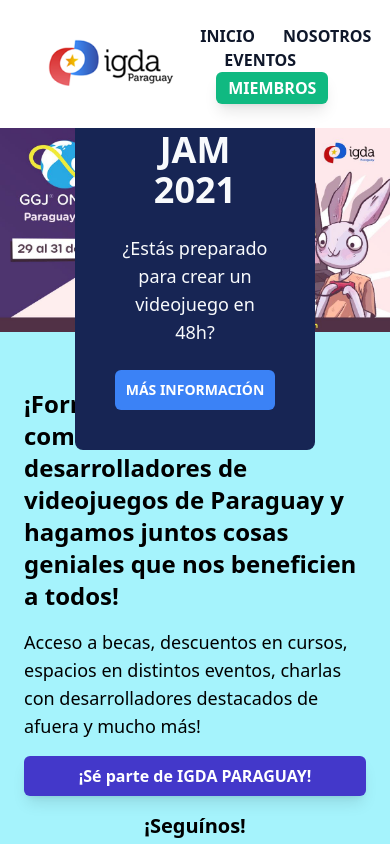
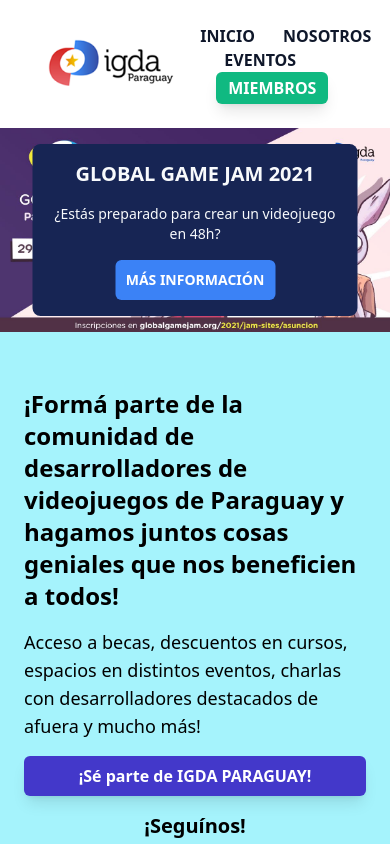
Before and after one commit to Taurol/igda-py-page-svelte, a SvelteKit app: page / in a window 390 px wide. Shown: the top 844 px of the page. Built offline with nearby package versions, Linux system fonts and the light colour scheme.

Commit message:
feat: add responsive design for ggj hero mini banner

```diff
--- a/src/lib/components/ggjInfo.svelte
+++ b/src/lib/components/ggjInfo.svelte
@@ -1,7 +1,7 @@
 <section>
-    <div class=" align-middle max-w-xl bg-blue-950 p-10 rounded-lg">
-        <h1 class="font-bold text-4xl text-slate-50 mb-6 text-center">GLOBAL GAME JAM 2021</h1>
-        <h2 class="font-normal text-lg text-slate-50 mb-6 text-center">¿Estás preparado para crear un videojuego en 48h?</h2>
+    <div class=" align-middle w-full bg-blue-950 p-4 sm:p-10 rounded-lg">
+        <h1 class="font-bold text-xl sm:text-3xl text-slate-50 mb-4 sm:mb-6 text-center">GLOBAL GAME JAM 2021</h1>
+        <h2 class="font-normal text-sm sm:text-lg text-slate-50 mb-4 sm:mb-6 text-center">¿Estás preparado para crear un videojuego en 48h?</h2>
         <div class=" w-40 rounded-md h-10 bg-blue-500 m-auto object-center flex items-center justify-center">
             <a href="/eventos/ggj2021" class="font-semibold text-sm text-white">MÁS INFORMACIÓN</a>
         </div>
--- a/src/routes/+page.svelte
+++ b/src/routes/+page.svelte
@@ -8,7 +8,7 @@
 		src="assets/images/eventos/ggj21/banner.jpg"
 		alt="main-banner"
 	/>
-	<div class="absolute top-1/2 left-1/2 -translate-x-1/2 -translate-y-1/2">
+	<div class="absolute top-1/2 left-1/2 -translate-x-1/2 -translate-y-1/2 w-5/6 sm:w-full sm:max-w-lg">
 		<GgjInfo />
 	</div>
 </section>
--- a/src/routes/asociate/+page.svelte
+++ b/src/routes/asociate/+page.svelte
@@ -28,8 +28,8 @@
 
 <section class=" bg-slate-100 py-6 flex justify-center">
     <div class=" max-w-6xl w-full py-5 px-6">
-        <h1 class="text-2xl font-bold mb-4">Miembros</h1>
-        <h2 class="text-4xl font-bold text-indigo-600 mb-4 h-16">Empresas miembros</h2>
+        <h1 class="text-2xl font-bold mb-4 text-center sm:text-left">Miembros</h1>
+        <h2 class="text-4xl font-bold text-indigo-600 mb-4 h-16 text-center sm:text-left">Empresas miembros</h2>
         <Empresa
             nombre="Creadores"
             descripcion={descripcionCreadores}
@@ -109,7 +109,7 @@
             <textarea rows="8" class="p-2 w-full mb-6" name="message" placeholder="Mensaje" />
                 <div class="w-full flex justify-center">
                     <input
-                        class=" w-full max-w-xs bg-emerald-500 text-white rounded-md h-8 font-semibold text-md mb-4"
+                        class=" w-full max-w-xs bg-emerald-500 text-white rounded-md h-8 font-semibold text-md"
                         type="submit"
                         value="Enviar"
                     />
--- a/src/routes/asociate/empresa.svelte
+++ b/src/routes/asociate/empresa.svelte
@@ -15,6 +15,4 @@
 		<h4 class="font-bold text-2xl mb-4">{nombre}</h4>
 		<p class=" font-normal text-lg"><small>{descripcion}</small></p>
 	</div>
-
-	<br />
 </div>
```
